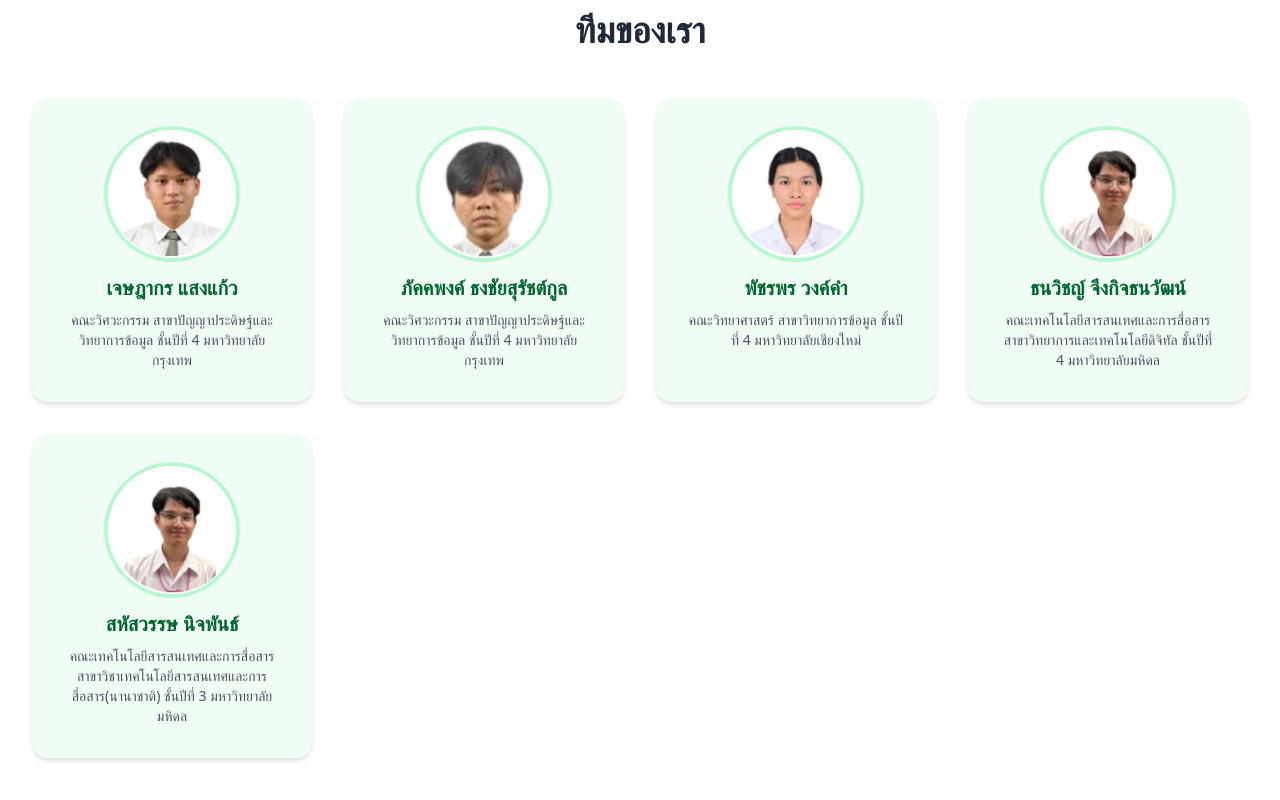
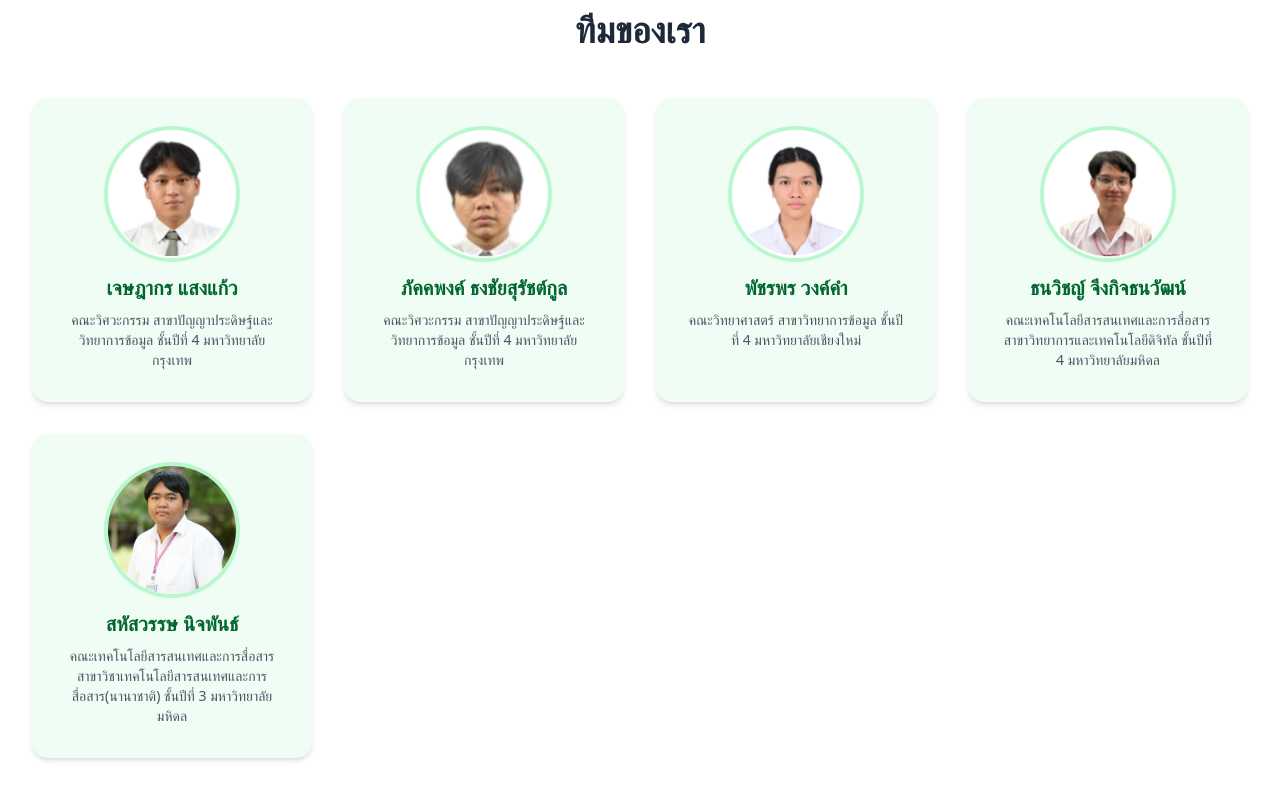
Before and after one commit to u6587017/jump-demo, a React (Vite) app: page /aboutus in a window 1280 px wide. Shown: the part 1566-2366 px from the top of the page. Built offline with nearby package versions, Linux system fonts and the light colour scheme.

Commit message:
change ppete img

```diff
--- a/src/pages/about_us.tsx
+++ b/src/pages/about_us.tsx
@@ -5,7 +5,7 @@ import js from '../assets/js.png';
 import pkp from '../assets/pkp.png';
 import pw from '../assets/pw.png';
 import tj from '../assets/tj.png';
-
+import ppete from '../assets/ppete.png';
 
 // --- ภาพ Mockup (คุณสามารถเปลี่ยนเป็นภาพจริงได้) ---
 // ภาพ Hero ควรเป็นภาพที่แสดงถึงความหลากหลายและพลังของคนทำงาน
@@ -146,7 +146,7 @@ function AboutUsPage() {
                             </motion.div>
                             {/* Team Member 5 */}
                             <motion.div variants={itemVariants} className="bg-green-50 p-8 rounded-2xl shadow-md flex flex-col items-center h-full">
-                                <img src={tj} alt="Team Member 4" className="w-32 h-32 rounded-full mb-4 object-cover ring-4 ring-green-200 flex-shrink-0"/>
+                                <img src={ppete} alt="Team Member 4" className="w-32 h-32 rounded-full mb-4 object-cover ring-4 ring-green-200 flex-shrink-0"/>
                                 <div className="flex flex-col flex-grow">
                                     <h3 className="text-xl font-bold text-green-800">สหัสวรรษ นิจพันธ์</h3>
                                     <p className="text-gray-600 mt-2 text-sm">คณะเทคโนโลยีสารสนเทศและการสื่อสาร สาขาวิชาเทคโนโลยีสารสนเทศและการสื่อสาร(นานาชาติ) ชั้นปีที่ 3 มหาวิทยาลัยมหิดล</p>
```
Also changed, not shown: src/assets/PPete.png (added).
